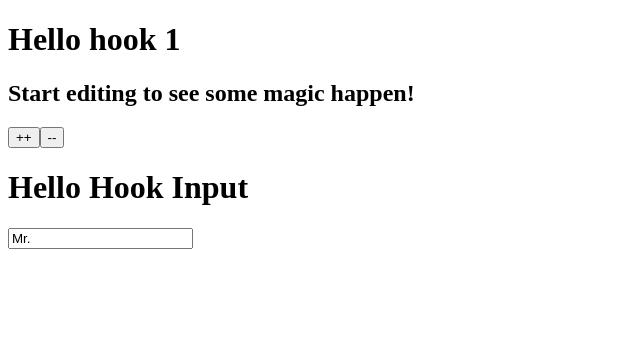
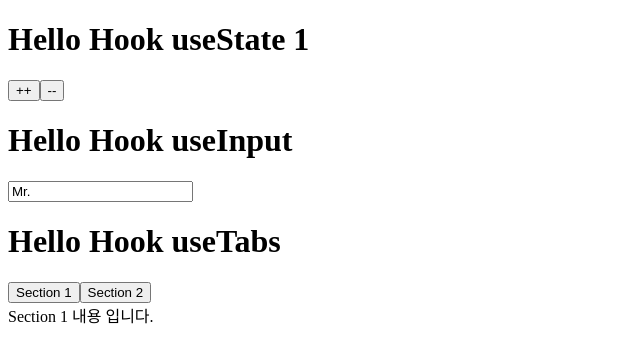
Before and after one commit to hazzzi/my_react_hook, a React (Create React App) app: page / in a window 1280 px wide. Shown: the top 362 px of the page, without its empty margins (0-640 px from the left). Built offline with nearby package versions, Linux system fonts and the light colour scheme.

Commit message:
3. useTabs

```diff
--- a/src/App.js
+++ b/src/App.js
@@ -1,12 +1,14 @@
 import React from 'react';
 import Example1 from './useState'
 import Example2 from './useInput'
+import Example3 from './useTabs'
 
 function App() {
   return (
     <div className="App">
       <Example1 />
       <Example2 />
+      <Example3 />
     </div>
   );
 }
--- a/src/useInput/Ex_useInput.js
+++ b/src/useInput/Ex_useInput.js
@@ -23,7 +23,7 @@ const Example = () => {
   const name = useInput("Mr.", maxLen)
   return (
     <div>
-      <h1>Hello Hook Input </h1>
+      <h1>Hello Hook useInput</h1>
       <input placeholder="Name" {...name} />
       {/* {...name} === value = {name.value} onChange = {name.onChange} */}
     </div>
--- a/src/useState/Ex_useState.js
+++ b/src/useState/Ex_useState.js
@@ -6,8 +6,7 @@ const Example = () => {
   const decrementItem = () => setItem(item - 1);
   return (
     <div className="App">
-      <h1>Hello hook {item}</h1>
-      <h2>Start editing to see some magic happen!</h2>
+      <h1>Hello Hook useState {item}</h1>
       <button onClick={incrementItem}> ++ </button>
       <button onClick={decrementItem}> -- </button>
     </div>
--- /dev/null
+++ b/src/useTabs/Ex_useTabs.js
@@ -0,0 +1,42 @@
+import React, { useState } from 'react'
+
+const content = [
+  {
+    tab: "Section 1",
+    content: "Section 1 내용 입니다."
+  },
+  {
+    tab: "Section 2",
+    content: "Section 2 내용 입니다."
+  },
+]
+
+
+const useTabs = (initTab, allTabs) => {
+  const [currentIndex, setCurrentIndex] = useState(initTab)
+
+  if (!allTabs || !Array.isArray(allTabs)) {
+    return
+  }
+
+  return {
+    currentItem: allTabs[currentIndex],
+    changeItem: setCurrentIndex
+  }
+}
+const Example = () => {
+  const { currentItem, changeItem } = useTabs(0, content)
+  return (
+    <div>
+      <h1>Hello Hook useTabs</h1>
+      {content.map((section, index) => (
+        <button onClick={() => changeItem(index)}>{section.tab}</button>
+      ))}
+      <div>
+        {currentItem.content}
+      </div>
+    </div>
+  )
+}
+
+export default Example
--- /dev/null
+++ b/src/useTabs/index.js
@@ -0,0 +1 @@
+export { default } from './Ex_useTabs'
```
